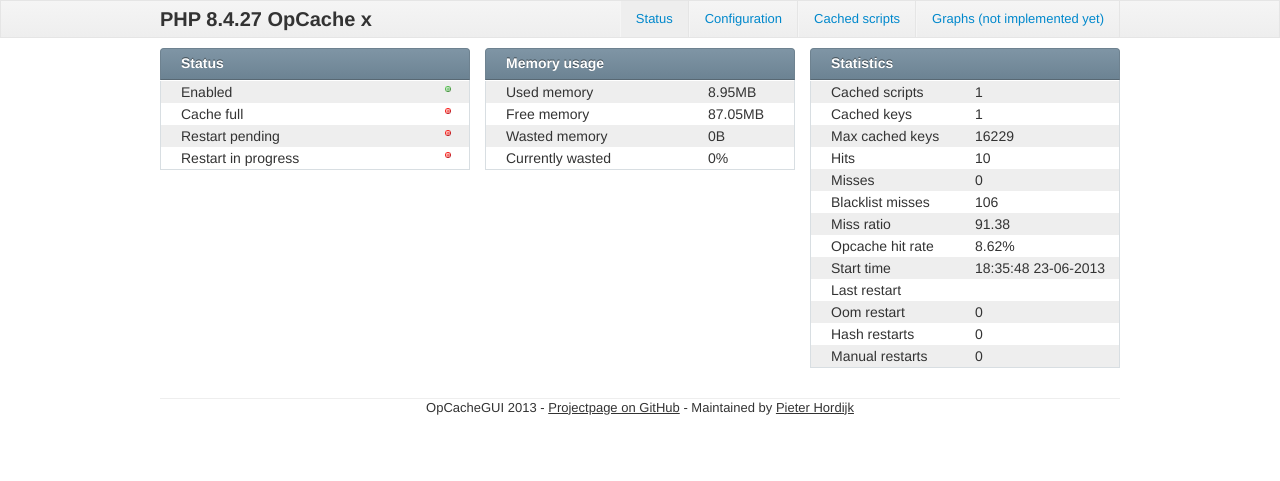
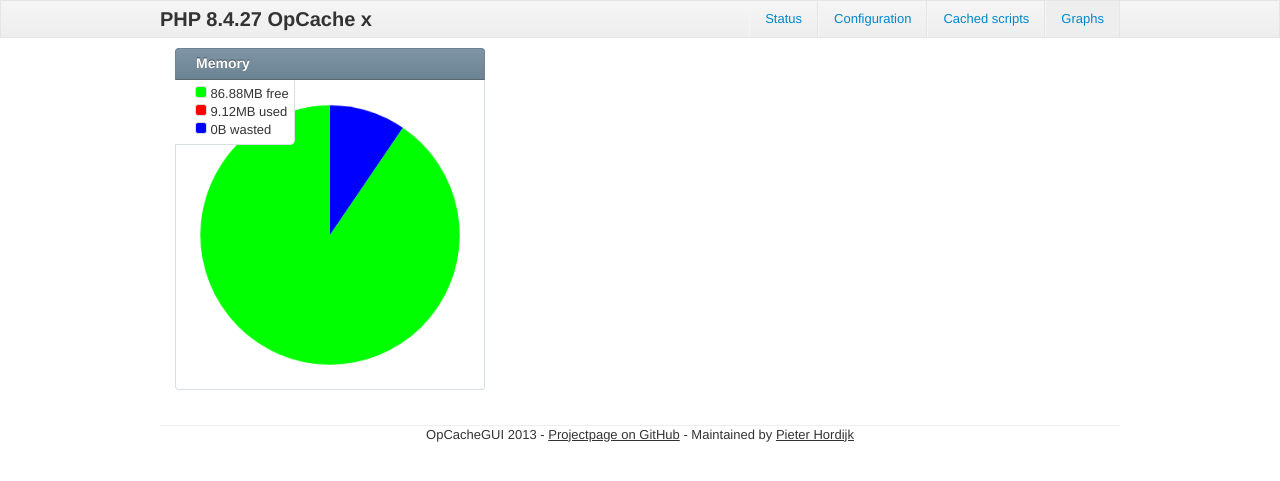
Before and after one commit to PeeHaa/OpCacheGUI, a PHP site: page /graphs in a window 1280 px wide. Shown: the top 481 px of the page. Run offline with PHP 8.4, Linux system fonts and the light colour scheme.

Commit message:
Implemented memory graph

```diff
--- a/bootstrap.php
+++ b/bootstrap.php
@@ -59,6 +59,14 @@ switch(trim($_SERVER['REQUEST_URI'], '/')) {
         ob_end_clean();
         break;
 
+    case 'graphs':
+        ob_start();
+        require __DIR__ . '/template/graphs.phtml';
+        $content = ob_get_contents();
+        $active = 'graphs';
+        ob_end_clean();
+        break;
+
     default:
         ob_start();
         require __DIR__ . '/template/status.phtml';
--- /dev/null
+++ b/public/js/main.js
@@ -0,0 +1,7 @@
+(function() {
+    var graphs = document.querySelectorAll('canvas.graph');
+    for (var i = 0, l = graphs.length; i < l; i++) {
+        var ctx = graphs[i].getContext('2d');
+        new Chart(ctx).Pie(JSON.parse(graphs[i].getAttribute('data-data')), {segmentShowStroke: false});
+    }
+}());
--- a/public/style/style.css
+++ b/public/style/style.css
@@ -126,6 +126,10 @@ footer ul li a:hover {
     padding-top: 10px;
 }
 
+article {
+    xposition: relative;
+}
+
 article.cols-3.first {
     margin-left: 0;
 }
@@ -157,7 +161,7 @@ article h2 {
     border-radius: 4px 4px 0 0;
 }
 
-article table {
+article table, article canvas {
     padding: 20px;
     -moz-box-sizing: border-box;
     box-sizing: border-box;
@@ -191,3 +195,33 @@ article td.empty {
 article .odd {
     background: #eeeeee;
 }
+
+article ul {
+    border-right: 1px solid #d8dee2;
+    border-bottom: 1px solid #d8dee2;
+    display: inline;
+    position: absolute;
+    border-bottom-right-radius: 5px;
+    padding: 5px 5px 5px 20px;
+    background: white;
+}
+
+article .graph-legend {
+    width: 10px;
+    height: 10px;
+    border: 1px solid #d8dee2;
+    border-radius: 3px;
+    display: inline-block;
+}
+
+article .graph-legend.red {
+    background: #ff0000;
+}
+
+article .graph-legend.green {
+    background: #00ff00;
+}
+
+article .graph-legend.blue {
+    background: #0000ff;
+}
--- a/src/OpCacheGUI/OpCache/Status.php
+++ b/src/OpCacheGUI/OpCache/Status.php
@@ -78,6 +78,31 @@ class Status
     }
 
     /**
+     * Gets the memory info formatted to build a graph
+     *
+     * @return string JSON encoded memory info
+     */
+    public function getGraphMemoryInfo()
+    {
+        $memory = $this->statusData['memory_usage'];
+
+        return json_encode([
+            [
+                'value' => $memory['wasted_memory'],
+                'color' => '#ff0000',
+            ],
+            [
+                'value' => $memory['used_memory'],
+                'color' => '#0000ff',
+            ],
+            [
+                'value' => $memory['free_memory'],
+                'color' => '#00ff00',
+            ],
+        ]);
+    }
+
+    /**
      * Gets the statistics info
      *
      * @return array The statistics info
--- /dev/null
+++ b/template/graphs.phtml
@@ -0,0 +1,25 @@
+<?php
+$status = new OpCacheGUI\OpCache\Status($byteFormatter);
+$classCycler = new OpCacheGUI\Presentation\ClassCycler(['odd', 'even']);
+
+$memoryInfo = $status->getMemoryInfo();
+?>
+
+<article class="cols-3">
+    <h2><?= $translator->translate('graph.memory.title'); ?></h2>
+    <ul>
+        <li>
+            <div class="graph-legend green"></div>
+            <?= sprintf($translator->translate('graph.memory.free.%'), $memoryInfo['free_memory']); ?>
+        </li>
+        <li>
+            <div class="graph-legend red"></div>
+            <?= sprintf($translator->translate('graph.memory.used.%'), $memoryInfo['used_memory']); ?>
+        </li>
+        <li>
+            <div class="graph-legend blue"></div>
+            <?= sprintf($translator->translate('graph.memory.wasted.%'), $memoryInfo['wasted_memory']); ?>
+        </li>
+    </ul>
+    <canvas id="memory" width="310" height="310" class="graph" data-data='<?= $status->getGraphMemoryInfo(); ?>'></canvas>
+</article>
--- a/template/page.phtml
+++ b/template/page.phtml
@@ -16,7 +16,7 @@
                         <li<?= $active == 'status' ? ' class="active"' : null ?>><a href="/"><?= $translator->translate('menu.status'); ?></a></li>
                         <li<?= $active == 'config' ? ' class="active"' : null ?>><a href="/configuration"><?= $translator->translate('menu.config'); ?></a></li>
                         <li<?= $active == 'cached' ? ' class="active"' : null ?>><a href="/cached-scripts"><?= $translator->translate('menu.scripts'); ?></a></li>
-                        <li><a href="/"><?= $translator->translate('menu.graphs'); ?> (not implemented yet)</a></li>
+                        <li<?= $active == 'graphs' ? ' class="active"' : null ?>><a href="/graphs"><?= $translator->translate('menu.graphs'); ?></a></li>
                     </ul>
                 </nav>
             </div>
@@ -34,5 +34,6 @@
             </ul>
         </footer>
         <script src="/js/Chart.js"></script>
+        <script src="/js/main.js"></script>
     </body>
 </html>
--- a/texts/en.php
+++ b/texts/en.php
@@ -95,4 +95,9 @@ $texts = [
     'scripts.memory_consumption'                            => 'Memory',
     'scripts.last_used_timestamp'                           => 'Last used',
     'scripts.timestamp'                                     => 'Created',
+
+    'graph.memory.title'                                    => 'Memory',
+    'graph.memory.free.%'                                   => '%s free',
+    'graph.memory.used.%'                                   => '%s used',
+    'graph.memory.wasted.%'                                 => '%s wasted',
 ];
```
